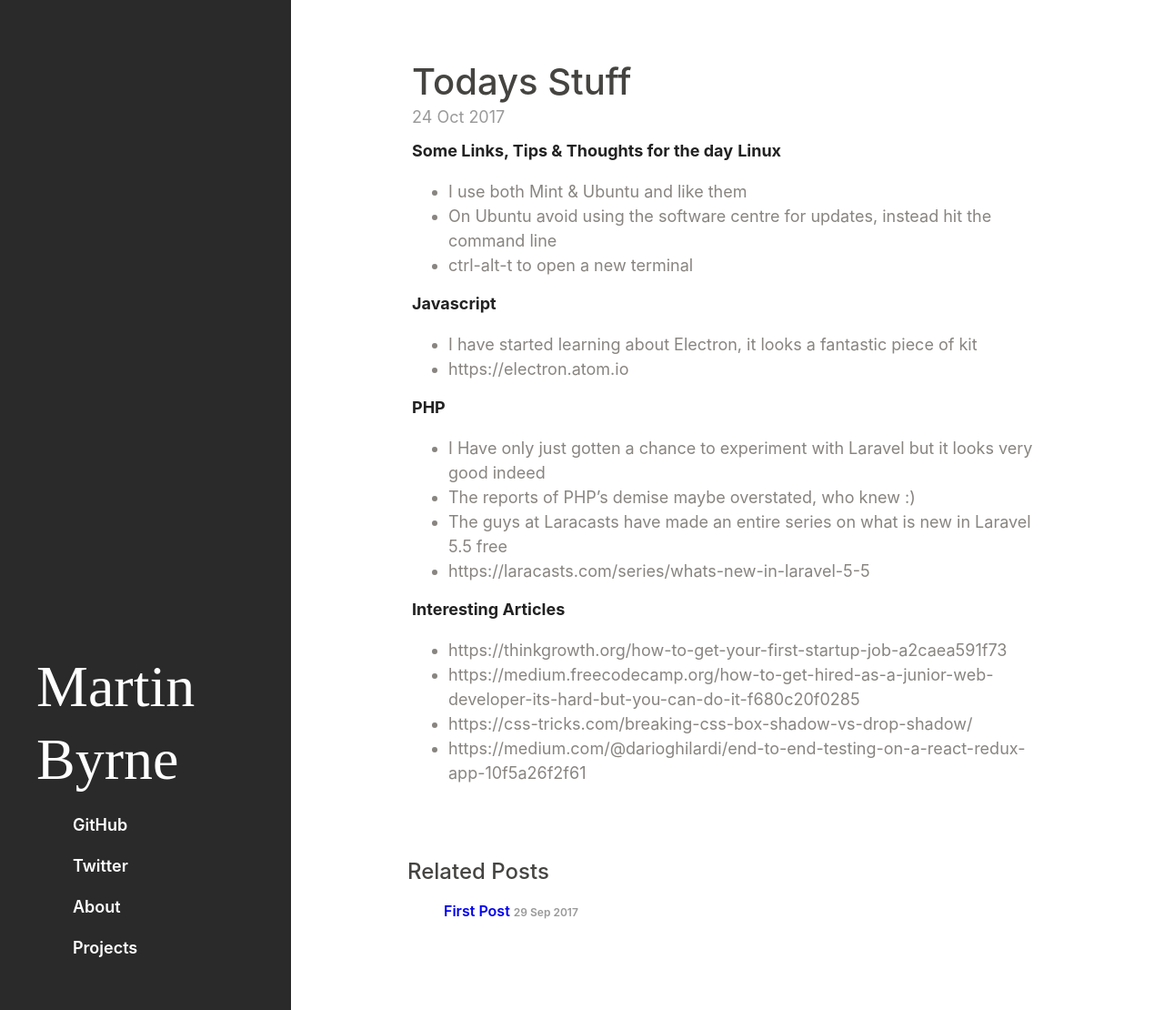
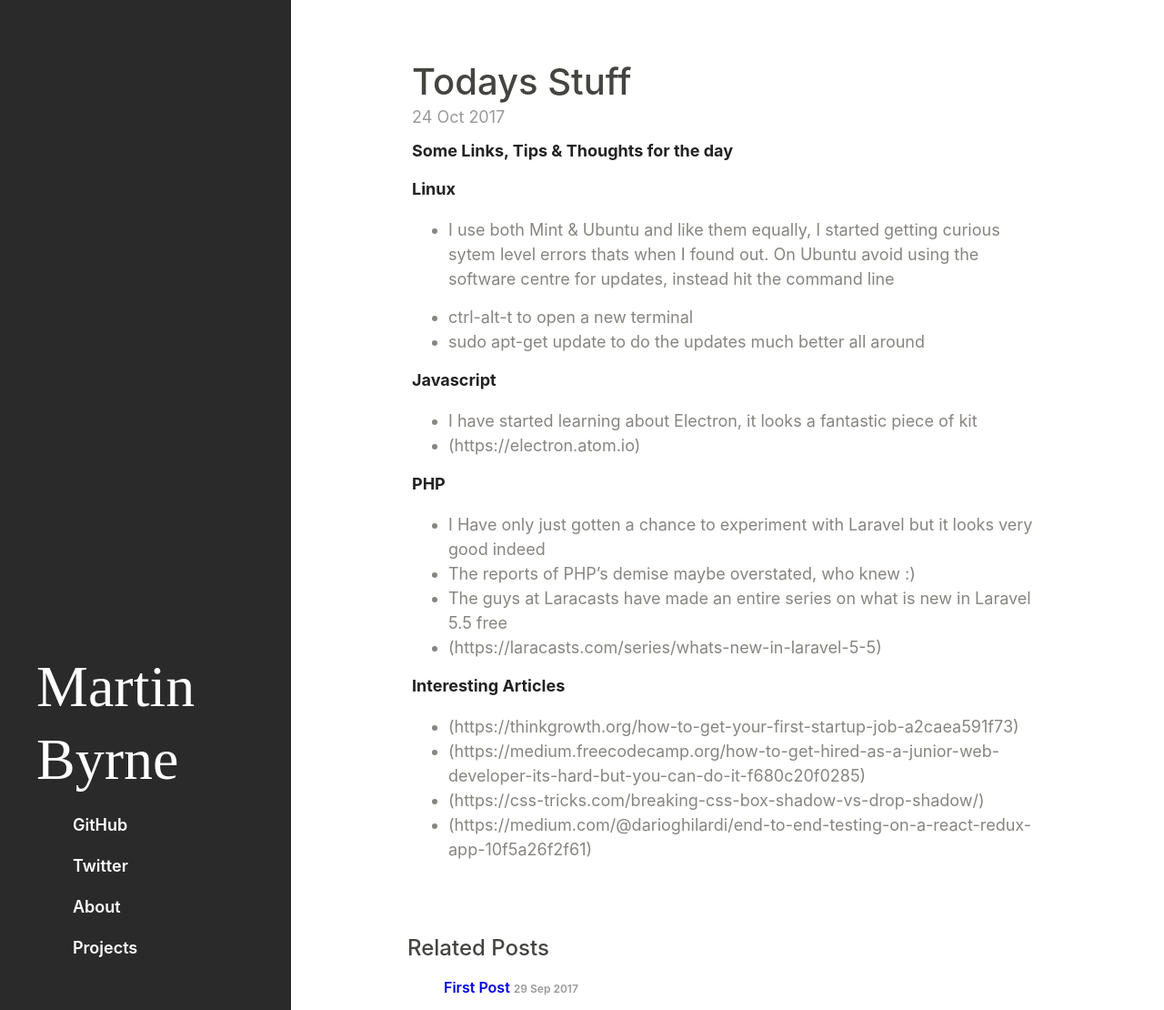
Before and after one commit to marb61a/marb61a.github.io, a Jekyll site: the page built from _posts/2017-10-24-Todays-Stuff.md, in a window 1280 px wide and 1110 px high. Shown: the whole window at 91% size. Built offline with Jekyll 4.4.1, drawn with Linux system fonts in a browser that asks for light colours.

Commit message:
Update 2017-10-24-Todays-Stuff.md

```diff
--- a/_posts/2017-10-24-Todays-Stuff.md
+++ b/_posts/2017-10-24-Todays-Stuff.md
@@ -5,23 +5,26 @@
 ---
 
 **Some Links, Tips & Thoughts for the day**
+
 **Linux**
-  - I use both Mint & Ubuntu and like them
-  - On Ubuntu avoid using the software centre for updates, instead hit the command line
+  - I use both Mint & Ubuntu and like them equally, I started getting curious sytem level errors thats when I found out.
+  On Ubuntu avoid using the software centre for updates, instead hit the command line
+
   - ctrl-alt-t to open a new terminal
+  - sudo apt-get update to do the updates much better all around
 
 **Javascript**
   - I have started learning about Electron, it looks a fantastic piece of kit
-  - https://electron.atom.io
+  - (https://electron.atom.io)
 
 **PHP**
   - I Have only just gotten a chance to experiment with Laravel but it looks very good indeed
   - The reports of PHP's demise maybe overstated, who knew :)
   - The guys at Laracasts have made an entire series on what is new in Laravel 5.5 free
-  - https://laracasts.com/series/whats-new-in-laravel-5-5
+  - (https://laracasts.com/series/whats-new-in-laravel-5-5)
 
 **Interesting Articles**
-- https://thinkgrowth.org/how-to-get-your-first-startup-job-a2caea591f73
-- https://medium.freecodecamp.org/how-to-get-hired-as-a-junior-web-developer-its-hard-but-you-can-do-it-f680c20f0285
-- https://css-tricks.com/breaking-css-box-shadow-vs-drop-shadow/
-- https://medium.com/@darioghilardi/end-to-end-testing-on-a-react-redux-app-10f5a26f2f61
+- (https://thinkgrowth.org/how-to-get-your-first-startup-job-a2caea591f73)
+- (https://medium.freecodecamp.org/how-to-get-hired-as-a-junior-web-developer-its-hard-but-you-can-do-it-f680c20f0285)
+- (https://css-tricks.com/breaking-css-box-shadow-vs-drop-shadow/)
+- (https://medium.com/@darioghilardi/end-to-end-testing-on-a-react-redux-app-10f5a26f2f61)
```
